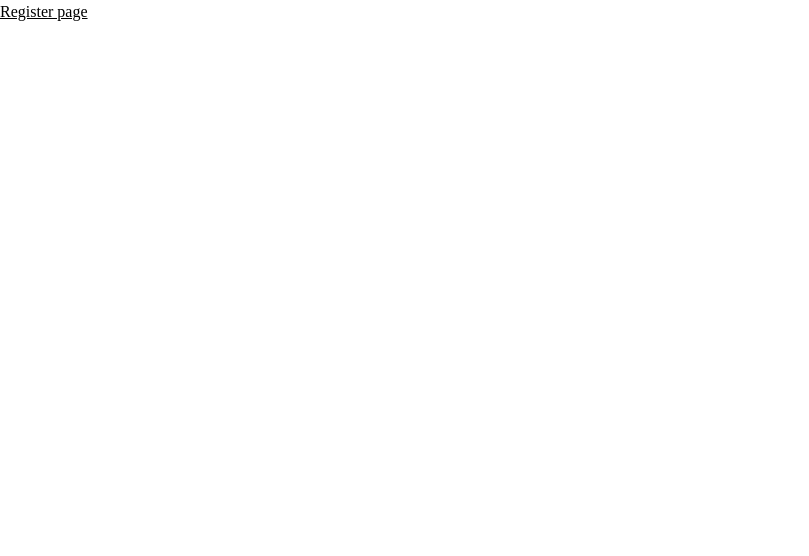
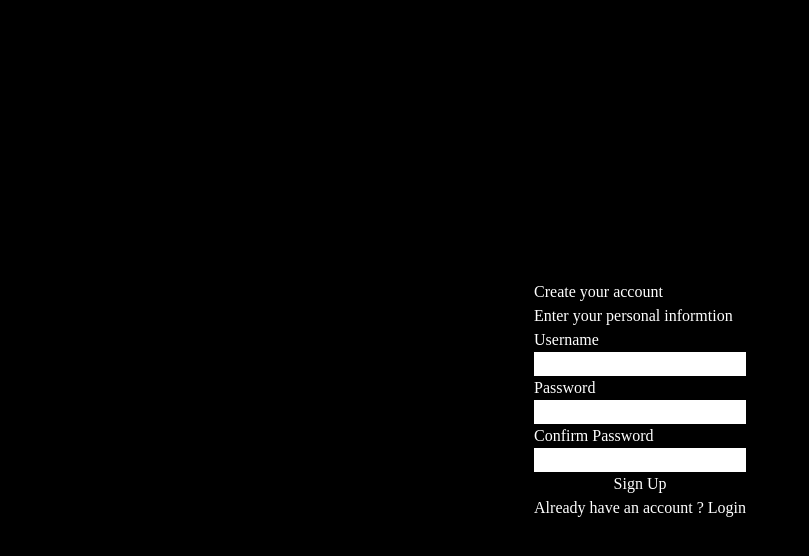
Before and after one commit to t-bello7/appacademy-task, a React (Vite) app in the folder frontend/: page /register in a window 1280 px wide. Shown: the top 556 px of the page, without its empty margins (0-809 px from the left). Built offline with nearby package versions, Linux system fonts and the light colour scheme.

Commit message:
- style authentication pages

```diff
--- /dev/null
+++ b/frontend/src/layouts/authLayout.tsx
@@ -0,0 +1,9 @@
+const AuthLayout = ({children}: any) => {
+    return (
+        <div className="grid place-content-center bg-black text-white h-[100vh]">
+            {children}
+        </div>
+    )
+}
+
+export default AuthLayout;
--- a/frontend/src/pages/Login.tsx
+++ b/frontend/src/pages/Login.tsx
@@ -1,6 +1,23 @@
+import AuthLayout from "../layouts/authLayout"
+
+
 const Login = () => {
     return(
-        <h1 className="underline"> Login page </h1>
+        <AuthLayout>
+            <h1> Hello Again </h1>
+            <h2> Enter your login details below </h2>
+
+            <form className="flex flex-col">
+                <div> Username </div>
+                <input />
+
+                <div> Password </div>
+                <input />
+
+                <button> Login </button>
+            </form>
+            Don't have an account ? <a href={`/register`}> Sign Up </a>
+        </AuthLayout>
     )
 }
 
--- a/frontend/src/pages/Register.tsx
+++ b/frontend/src/pages/Register.tsx
@@ -1,6 +1,28 @@
+import AuthLayout from "../layouts/authLayout"
+
 const Register = () => {
     return(
-        <h1 className="underline"> Register page </h1>
+        <AuthLayout>
+            <h1> Create your account </h1>
+            <h2> Enter your personal informtion</h2>
+
+            <form className="flex flex-col">
+                <div> Username </div>
+                <input />
+
+                <div> Password </div>
+                <input />
+
+                <div> Confirm Password </div>
+                <input />
+
+                <button> Sign Up </button>
+            </form>
+
+            <span>
+                Already have an account ? <a href={`/login`}> Login </a>
+            </span>
+        </AuthLayout>
     )
 }
 
--- a/frontend/tailwind.config.js
+++ b/frontend/tailwind.config.js
@@ -11,11 +11,6 @@ export default {
       lg: '976px',
       xl: '1440px',
     },
-    colors: {
-      // transparent: 'transparent',
-      // white: 'hsl(0, 0%, 100%)',
-      //
-    },
     fontFamily: {
       sans: ["DM Sans"],
       satoshi: ["Satoshi", "sans-seriff"],
```
Also changed, not shown: 3 other files (tests, documents, lock files or other folders).
